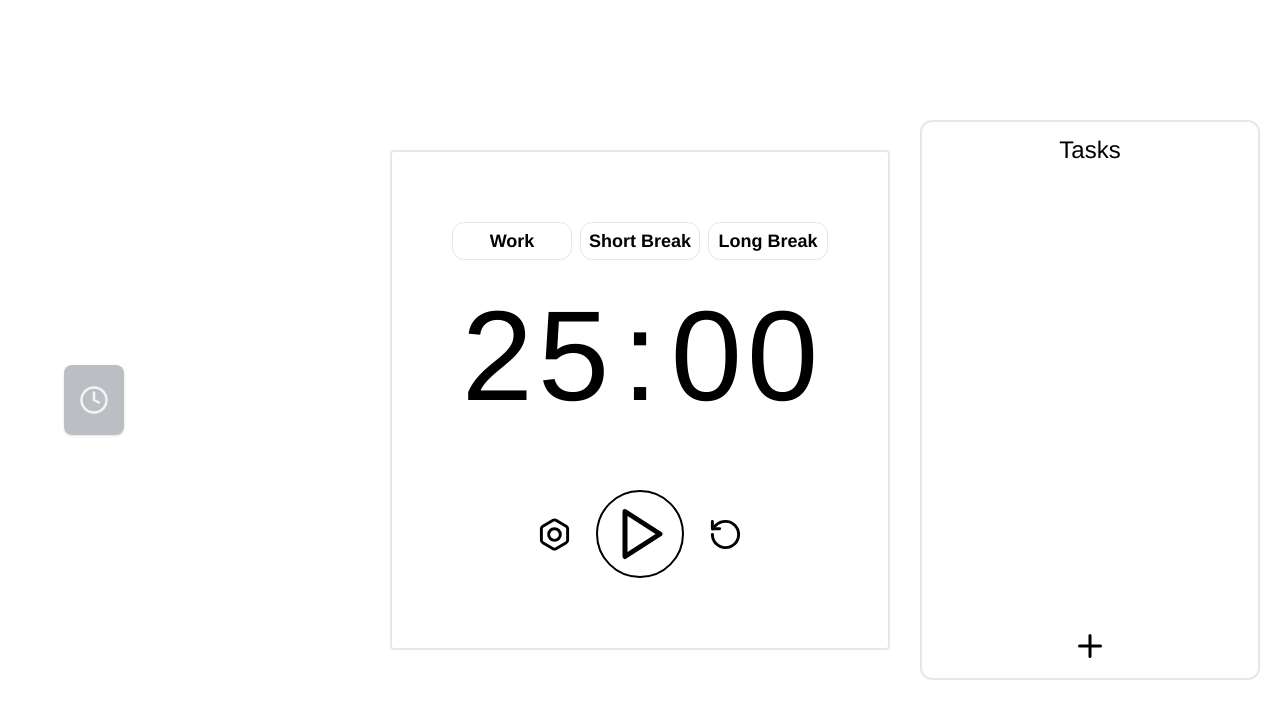
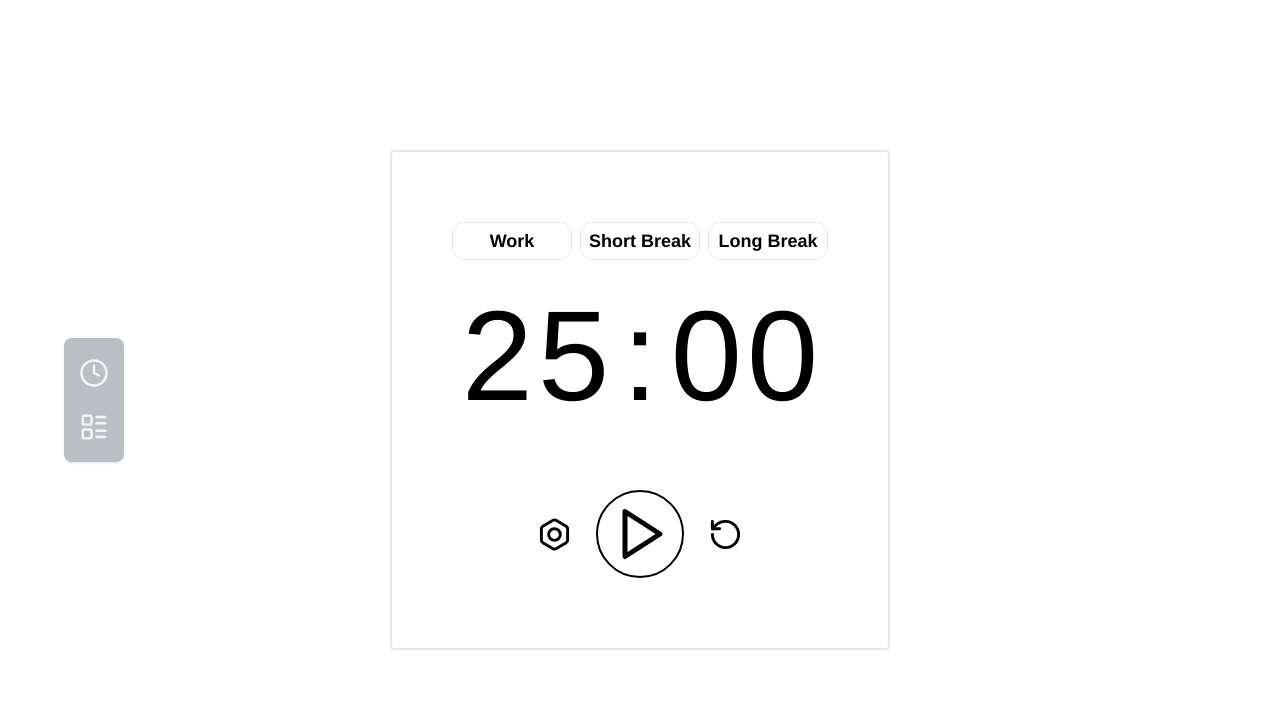
Before and after one commit to RockyPHER/in_study, a React (Vite) app: page / in a window 1280 px wide. Shown: the top 718 px of the page. Built offline with nearby package versions, Linux system fonts and the light colour scheme; the HTML template or start-up script is replaced by a standard one.

Commit message:
chore: tasklist sidebar button add

```diff
--- a/src/App.tsx
+++ b/src/App.tsx
@@ -11,10 +11,14 @@ function App() {
   });
 
   const [showPomodoro, setShowPomodoro] = useState(true);
+  const [showList, setShowList] = useState(false);
   const [time, setTime] = useState(mode.work);
 
   const handlePomodoro = () => {
     setShowPomodoro(!showPomodoro);
+  };
+  const handleList = () => {
+    setShowList(!showList);
   };
 
   const handleSetTime = (time: number) => {
@@ -30,7 +34,7 @@ function App() {
 
   return (
     <div className="w-screen h-screen overflow-hidden">
-      <Sidebar onClick={handlePomodoro} />
+      <Sidebar openPomodoro={handlePomodoro} openList={handleList} />
       <div className="w-full h-full flex justify-center items-center">
         <Pomodoro
           visibility={showPomodoro}
@@ -40,9 +44,7 @@ function App() {
           setTime={handleSetTime}
         />
       </div>
-      <div className="w-full h-full px-5 absolute flex justify-end items-center top-0 left-0">
-        <Tasklist />
-      </div>
+      <Tasklist visibility={showList} />
     </div>
   );
 }
--- a/src/components/containers/sidebar/main.tsx
+++ b/src/components/containers/sidebar/main.tsx
@@ -2,9 +2,10 @@ import { AudioLines, Bolt, Clock, LayoutList, Plus } from "lucide-react";
 import ButtonSideBar from "./button";
 
 interface Props {
-  onClick: () => void;
+  openPomodoro: () => void;
+  openList: () => void;
 }
-const Sidebar = ({ onClick }: Props) => {
+const Sidebar = ({ openPomodoro, openList }: Props) => {
   return (
     /* TODO:
      - deixar translúcido
@@ -13,13 +14,13 @@ const Sidebar = ({ onClick }: Props) => {
     <div className="w-[60px] h-min-[40%] absolute top-1/2 left-[5%] -translate-y-1/2 flex flex-col justify-center items-center rounded-lg bg-gray-800 bg-opacity-30 backdrop-blur-sm shadow">
       <div className="w-full h-full py-3 px-2 relative flex flex-col justify-evenly items-center">
         <div className="flex flex-col justify-center items-center gap-2">
-          <ButtonSideBar onClick={onClick}>
+          <ButtonSideBar onClick={openPomodoro}>
             <Clock size={30} />
           </ButtonSideBar>
-          {/* <ButtonSideBar>
+          <ButtonSideBar onClick={openList}>
             <LayoutList size={30} />
           </ButtonSideBar>
-          <ButtonSideBar>
+          {/* <ButtonSideBar>
             <AudioLines size={30} />
           </ButtonSideBar> */}
         </div>
--- a/src/components/pomodoro/main.tsx
+++ b/src/components/pomodoro/main.tsx
@@ -93,12 +93,18 @@ const Pomodoro = ({ time, setTime, mode, setMode, visibility }: Props) => {
         </ButtonPomoTime>
         <button
           onClick={handlePlay}
-          className="w-auto h-auto p-3 active:bg-slate-500 active:bg-opacity-40 active:scale-95 rounded-full border-2 border-black transition-all"
+          className="group w-auto h-auto p-3 hover:bg-blue-500 hover:border-transparent active:bg-slate-500 active:bg-opacity-40 active:scale-95 rounded-full border-2 border-black transition-all"
         >
           {play ? (
-            <Pause className="transition-all" size={60} />
+            <Pause
+              className="text-black group-hover:text-white transition-all"
+              size={60}
+            />
           ) : (
-            <Play className="transition-all" size={60} />
+            <Play
+              className="text-black group-hover:text-white transition-all"
+              size={60}
+            />
           )}
         </button>
         <ButtonPomoTime onClick={() => handleReset()}>
--- a/src/components/tasklist/main.tsx
+++ b/src/components/tasklist/main.tsx
@@ -2,48 +2,56 @@ import { Plus } from "lucide-react";
 import Task from "./task";
 import { useState } from "react";
 
-interface ITask {
+interface TaskListProps {
+  visibility: boolean;
+}
+
+interface Task {
   id: number;
   name: string;
 }
 
-const Tasklist = () => {
-  const [tasks, setTasks] = useState<ITask[]>([]);
+const TaskList = ({ visibility }: TaskListProps) => {
+  const [tasks, setTasks] = useState<Task[]>([]);
 
   const addTask = () => {
-    const newTask: ITask = {
+    const newTask = {
       id: Math.floor(Math.random() * Date.now()),
       name: "Task",
     };
     setTasks([...tasks, newTask]);
   };
 
-  const removeTask = (key: undefined) => {
-    setTasks(tasks.filter((task) => task.id !== key));
+  const removeTask = (id: number) => {
+    setTasks(tasks.filter((task) => task.id !== id));
   };
 
   return (
-    <div className="relative w-[340px] h-[560px] flex flex-col border-2 bg-transparent rounded-xl overflow-hidden">
+    <div
+      style={{
+        display: visibility ? "flex" : "none",
+      }}
+      className="absolute top-1/2 -translate-y-1/2 right-5 w-[340px] h-[560px] flex flex-col border-2 bg-transparent rounded-xl overflow-hidden"
+    >
       <div className="w-full h-10 py-7 flex justify-center items-center">
         <h1 className="text-2xl">Tasks</h1>
       </div>
       <div className="flex flex-col h-full justify-between">
         <div className="flex h-auto px-2 flex-col">
           <div className="w-full h-[430px] flex flex-col overflow-y-scroll no-scrollbar">
-            {tasks &&
-              tasks.map((task, order) => (
+            {tasks.map((task, index) => (
               <Task
                 id={task.id}
                 name={task.name}
                 remove={removeTask}
-                  key={order}
+                key={index}
               />
             ))}
           </div>
         </div>
         <div className="w-full h-16 flex justify-center items-center">
           <button
-            onClick={() => addTask()}
+            onClick={addTask}
             className="w-full h-full flex justify-center items-center hover:bg-gray-500 hover:bg-opacity-30 active:bg-gray-600 active:bg-opacity-30 transition-all"
           >
             <Plus size={36} />
@@ -54,4 +62,4 @@ const Tasklist = () => {
   );
 };
 
-export default Tasklist;
+export default TaskList;
--- a/src/components/tasklist/task.tsx
+++ b/src/components/tasklist/task.tsx
@@ -3,7 +3,7 @@ import { X } from "lucide-react";
 interface Props {
   id: number;
   name: string;
-  remove: (key: undefined) => void;
+  remove: (id: number) => void;
 }
 
 const Task = ({ name, id, remove }: Props) => {
```
Lines whose indentation alone changed are shown as unchanged.
